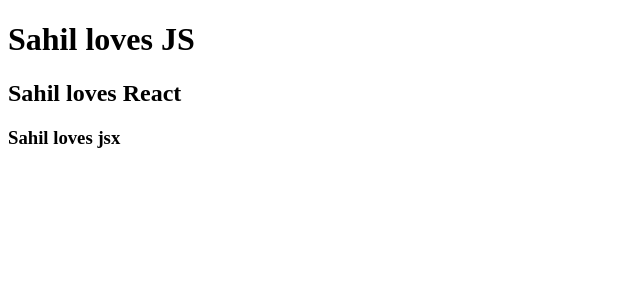
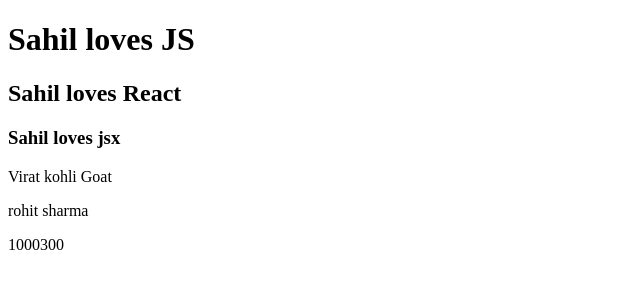
Before and after one commit to sahilrasal19/React, a React (Vite) app: page / in a window 1280 px wide. Shown: the top 300 px of the page, without its empty margins (0-640 px from the left). Built offline with nearby package versions, Linux system fonts and the light colour scheme.

Commit message:
3rd episode updates

```diff
--- a/App.js
+++ b/App.js
@@ -1,6 +1,11 @@
 import React from "react";
 import { createRoot } from "react-dom/client";
 
+const head = <p>rohit sharma</p>
+const Title = () => (
+        <p>Virat kohli Goat</p>
+)
+const number = 1000;
 const Heading2 = () => (
         <div>
                 <h2>Sahil loves React</h2>
@@ -11,6 +16,10 @@
         <div>
                 <h1>Sahil loves JS</h1>
                 <Heading2/>
+                {Title()}
+                {head}
+                {number}
+                { 100+200}
         </div>
 )
 
```
